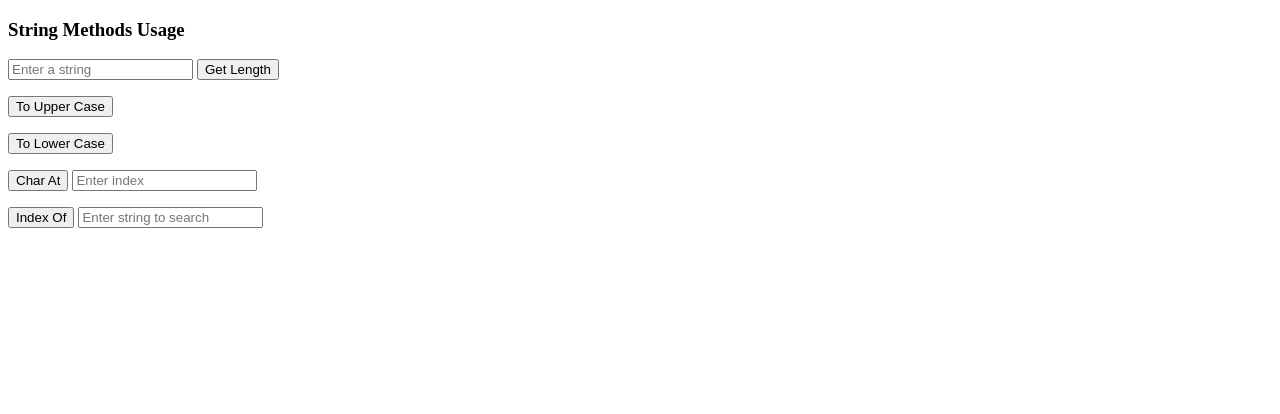
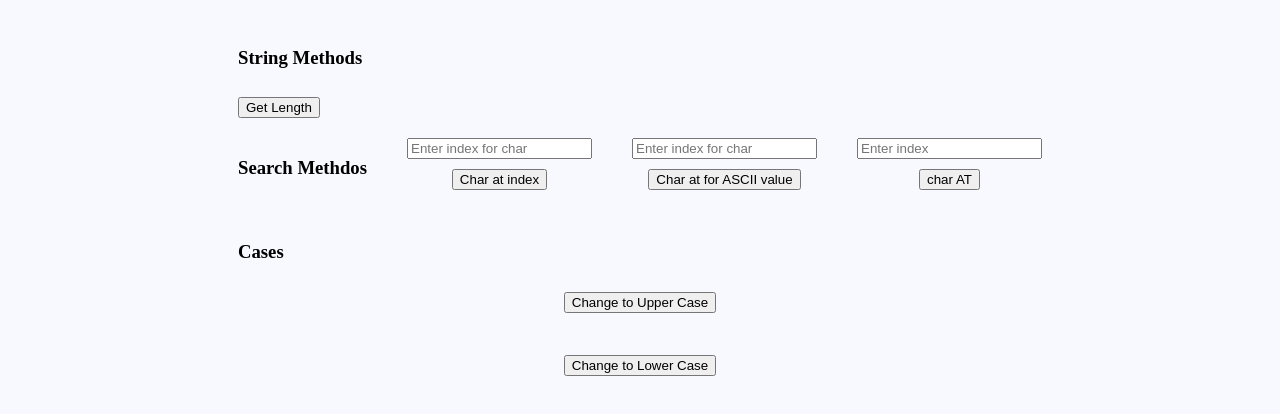
Before and after one commit to LokeshJasti05/web-dev, a plain HTML site: page task9/Stringmethods.html in a window 1280 px wide. Drawn offline with Linux system fonts and the light colour scheme.

Commit message:
string methd initiqalizing

```diff
--- a/task9/Stringmethods.html
+++ b/task9/Stringmethods.html
@@ -1,28 +1,86 @@
 <!DOCTYPE html>
 <html lang="en">
 <head>
-    <meta charset="UTF-8">
-    <meta name="viewport" content="width=device-width, initial-scale=1.0">
-    <title>String Methods</title>
+  <meta charset="UTF-8" />
+  <meta name="viewport" content="width=device-width, initial-scale=1.0"/>
+  <title>String Methods</title>
+  <script src="index.js" defer></script>
+  <style>
+    body {
+      padding: 20px;
+      display: flex;
+      flex-direction: column;
+      align-items: center;
+      justify-content: center;
+      background-color: #F8F8FF;
+    }
+
+    .searchMethods ,.change_cases     {
+      display: flex;
+      flex-direction: row;
+      gap: 40px;
+      margin-top: 20px;
+    }
+
+    .method-block {
+      display: flex;
+      flex-direction: column;
+      align-items: center;
+    }
+
+    .btn {
+      margin-top: 10px;
+    }
+  </style>
 </head>
 <body>
-    <div class="string_methods">
-        <h3>String Methods Usage</h3>
-        <p id="stringName" class="NormalDisplay"></p>
+  <div class="string_methods">
+    <h3>String Methods </h3>
+    <p id="stringName" class="NormalDisplay"></p>
 
-        <input type="text" id="stringInput" placeholder="Enter a string">
-        <button class="btn" onclick="getLength()">Get Length</button>
-        <p id="lengthResult"></p>
-        <button class="btn" onclick="toUpperCase()">To Upper Case</button>
-        <p id="upperCaseResult"></p>
-        <button class="btn" onclick="toLowerCase()">To Lower Case</button>
-        <p id="lowerCaseResult"></p>
-        <button class="btn" onclick="charAt()">Char At</button>
-        <input type="number" id="charIndex" placeholder="Enter index">
+    <button class="btn" onclick="stringLength()">Get Length</button>
+    <p id="lengthResult"></p>
+
+    <div class="searchMethods">
+
+        <h3 >Search Methdos</h3>
+      <div class="method-block">
+        <input type="number" id="charAtIndex" placeholder="Enter index for char" />
+        <button class="btn" onclick="charAtIndex()">Char at index</button>
         <p id="charAtResult"></p>
-        <button class="btn" onclick="indexOf()">Index Of</button>
-        <input type="text" id="searchString" placeholder="Enter string to search">
-        <p id="indexOfResult"></p>
+      </div>
+
+      <div class="method-block">
+        <input type="number" id="charCodeAtIndex" placeholder="Enter index for char" />
+        <button class="btn" onclick="charCodeAtIndex()">Char at for ASCII value</button>
+        <p id="charCodeAtResult"></p>
+      </div>
+      <div class="method-block">
+        <input type="number" id="at" placeholder="Enter index" />
+        <button class="btn" onclick="at()">char AT</button>
+        <p id="at1"></p>
+      </div>
+    </div>
+
+    <div classname = 'change_cases'>
+        <h3>Cases</h3>
+        <div class="method-block">
+            <button class="btn" onclick="ToUpperCase()">Change to Upper Case</button>
+            <p id="upperr_case"></p>
         </div>
+        <div class="method-block">
+            <button class="btn" onclick="ToLowerCase()">Change to Lower Case</button>
+            <p id="Lower_case"></p>
+        </div>
+    </div>
+
+  </div>
+
+
+  <script>
+
+    document.getElementById("stringName").textContent = string;
+
+  </script>
 </body>
 </html>
--- a/task9/index.js
+++ b/task9/index.js
@@ -0,0 +1,49 @@
+var string = "Hello, World!";
+
+function stringLength(){
+    document.getElementById("lengthResult").innerHTML = "String Length: " + string.length;
+}
+
+function charAtIndex(){
+
+    var index = document.getElementById("charAtIndex").value;
+
+    var char = string.charAt(index);
+    document.getElementById("charAtResult").innerHTML =  char;
+
+    if(index < 0 || index >= string.length){
+        document.getElementById("charAtResult").innerHTML = "Index out of bounds <br/>" + "Give index between 0 and " + (string.length - 1);
+    }
+
+}
+function at(){
+
+    var index = document.getElementById("at").value;
+
+    var char = string.charAt(index);
+    document.getElementById("at1").innerHTML =  char;
+
+    if(index < 0 || index >= string.length){
+        document.getElementById("at1").innerHTML = "Index out of bounds <br/>" + "Give index between 0 and " + (string.length - 1);
+    }
+
+}
+function charCodeAtIndex(){
+
+    var index = document.getElementById("charCodeAtIndex").value;
+
+    var char = string.charCodeAt(index);
+    document.getElementById("charCodeAtResult").innerHTML =  char;
+
+    if(index < 0 || index >= string.length){
+        document.getElementById("charCodeAtResult").innerHTML = "Index out of bounds <br/>" + "Give index between 0 and " + (string.length - 1);
+    }
+
+}
+
+function ToUpperCase(){
+    document.getElementById("upperr_case").innerHTML = string.toUpperCase();
+}
+function ToLowerCase(){
+    document.getElementById("lower_case").innerHTML = string.toUpperCase();
+}
```
